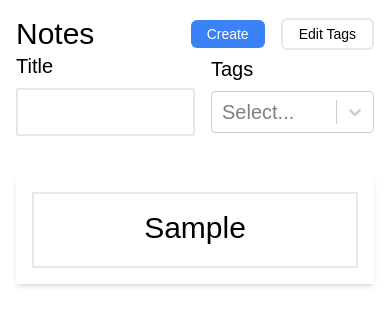
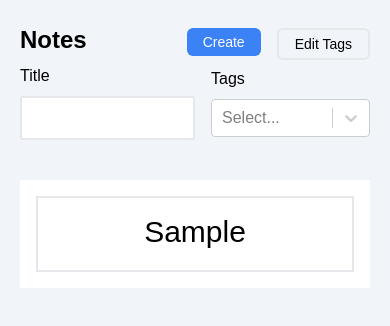
Before and after one commit to Vinayak52525/markdown-supported-notes, a React (Vite) app: page /new in a window 390 px wide. Both pictures are taken after typing "Sample", "Sample", "Sample" into the empty fields and a click on the button "Save". Shown: the top 326 px of the page. Built offline with nearby package versions, Linux system fonts and the light colour scheme; a web font is replaced by a local one.

Commit message:
Final changes - added some responsivness

```diff
--- a/src/App.tsx
+++ b/src/App.tsx
@@ -59,7 +59,7 @@ const App = () => {
   };
 
   return (
-    <div className="m-4  text-xl">
+    <div className="px-5 pt-6 lg:px-36 lg:pt-14 md:px-40 md:pt-10 bg-slate-100 h-screen overflow-hidden">
       <Routes>
         <Route
           path="/"
--- a/src/components/EditTagsModal.tsx
+++ b/src/components/EditTagsModal.tsx
@@ -14,7 +14,7 @@ export const EditTagsModal = ({
   return (
     <>
       <div className="fixed inset-0 bg-black bg-opacity-50 z-10">
-        <div className="absolute inset-36 lg:inset-1/4 bg-white p-6 rounded shadow-lg z-60 overflow-y-scroll scrollbar-thin scrollbar-thumb-gray-600 scrollbar-track-gray-300">
+        <div className="fixed inset-x-16 inset-y-48 lg:inset-1/4 bg-white p-6 rounded shadow-lg z-60 overflow-y-scroll scrollbar-thin scrollbar-thumb-gray-600 scrollbar-track-gray-300">
           <div className="flex justify-between items-center mb-4 pb-4 border-b">
             <h1 className="text-2xl font-bold">Edit Tags</h1>
             <button onClick={handleClose}>&#x2715;</button>
@@ -25,7 +25,7 @@ export const EditTagsModal = ({
                 key={tag.id}
                 className="flex justify-between items-center gap-3"
               >
-                <h3 className="border-solid border-2 px-4 py-1 flex-1 rounded">
+                <h3 className="border-solid border-2 px-4 py-1 flex-1 rounded break-words">
                   {tag.label}
                 </h3>
                 <button
--- a/src/components/NewNote.tsx
+++ b/src/components/NewNote.tsx
@@ -10,7 +10,7 @@ type NewNoteProps = {
 export const NewNote = ({ avaiableTags, onSubmit, onAddTag }: NewNoteProps) => {
   return (
     <>
-      <h1 className="mb-4 text-3xl">New Note</h1>
+      <h1 className="mb-4 text-2xl lg:text-4xl md:3xl">New Note</h1>
       <NoteForm
         avaiableTags={avaiableTags}
         onSubmit={onSubmit}
--- a/src/components/Note.tsx
+++ b/src/components/Note.tsx
@@ -10,11 +10,14 @@ export const Note = ({ onDeleteNote }: NoteProps) => {
   const note = useNote();
   const navigate = useNavigate();
   return (
-    <>
-      <div className="flex items-center justify-between mb-4 ">
-        <div className="flex flex-col gap-2 justify-center">
-          <h1 className="text-4xl">{note.title}</h1>
-          <span className="text-xs flex gap-2">
+    <div className="h-full flex flex-col break-words">
+      <div className="flex items-center flex-col justify-between mb-4 gap-4">
+        <div className="flex flex-col gap-2 justify-center items-center">
+          <h1 className="text-2xl lg:text-4xl md:3xl font-bold">
+            {note.title}
+          </h1>
+          <span className="text-xs flex gap-2 items-center">
+            <p className="font-semibold">Tags: </p>
             {note.tags.map((tag) => (
               <p
                 key={tag.id}
@@ -47,7 +50,9 @@ export const Note = ({ onDeleteNote }: NoteProps) => {
           </Link>
         </div>
       </div>
-      <ReactMarkdown>{note.markdown}</ReactMarkdown>
-    </>
+      <ReactMarkdown className="scrollbar-thin h-full overflow-y-scroll">
+        {note.markdown}
+      </ReactMarkdown>
+    </div>
   );
 };
--- a/src/components/NoteForm.tsx
+++ b/src/components/NoteForm.tsx
@@ -35,7 +35,7 @@ export const NoteForm = ({
 
   return (
     <form className="flex flex-col gap-8" onSubmit={handleSubmitNote}>
-      <div className="flex justify-between gap-5">
+      <div className="flex flex-col md:flex-row lg:flex-row justify-between gap-5">
         <div className="flex flex-col w-full gap-1">
           <label>Title</label>
           <input
@@ -76,7 +76,7 @@ export const NoteForm = ({
           required
           ref={markdownRef}
           defaultValue={markdown}
-          className="border-2"
+          className="border-2 p-3"
           rows={15}
         />
       </div>
--- a/src/components/NoteList.tsx
+++ b/src/components/NoteList.tsx
@@ -37,17 +37,19 @@ export const NoteList = ({
   }, [notes, selectedTags, title]);
 
   return (
-    <>
+    <div className="h-full flex flex-col">
       <div className="flex justify-between items-center">
-        <h1 className="text-3xl">Notes</h1>
-        <div className="flex gap-4">
+        <h1 className="text-2xl lg:text-4xl md:3xl mb-2 lg:mb-4 font-bold text-center">
+          Notes
+        </h1>
+        <div className="flex gap-4 text-sm">
           <Link to="/new">
-            <button className="bg-blue-500 text-white px-4 py-1 rounded-md text-sm">
+            <button className="bg-blue-500 text-white px-4 py-1 rounded-md ">
               Create
             </button>
           </Link>
           <button
-            className="border-solid border-2 px-4 py-1 rounded-md text-sm"
+            className="border-solid border-2 px-4 py-1 rounded-md "
             onClick={() => setIsModalOpen(true)}
           >
             Edit Tags
@@ -82,9 +84,9 @@ export const NoteList = ({
           />
         </div>
       </form>
-      <div className="grid grid-cols-1 gap-4 sm md:grid-cols-2 lg:grid-cols-3">
+      <div className="flex flex-col overflow-y-scroll scrollbar-thin ">
         {filteredNotes.map((note) => (
-          <div key={note.id} className="flex flex-col bg-white shadow-md p-4">
+          <div key={note.id} className="flex flex-col bg-white shadow-md p-4 ">
             <NoteCard id={note.id} title={note.title} tags={note.tags} />
           </div>
         ))}
@@ -96,7 +98,7 @@ export const NoteList = ({
           handleClose={() => setIsModalOpen(false)}
         />
       )}
-    </>
+    </div>
   );
 };
 
--- a/src/index.css
+++ b/src/index.css
@@ -28,5 +28,5 @@ body {
 }
 
 .scrollbar-thin::-webkit-scrollbar-track {
-  background-color: #ffffff; /* Customize track color */
+  background-color: #a19e9e34; /* Customize track color */
 }
```
